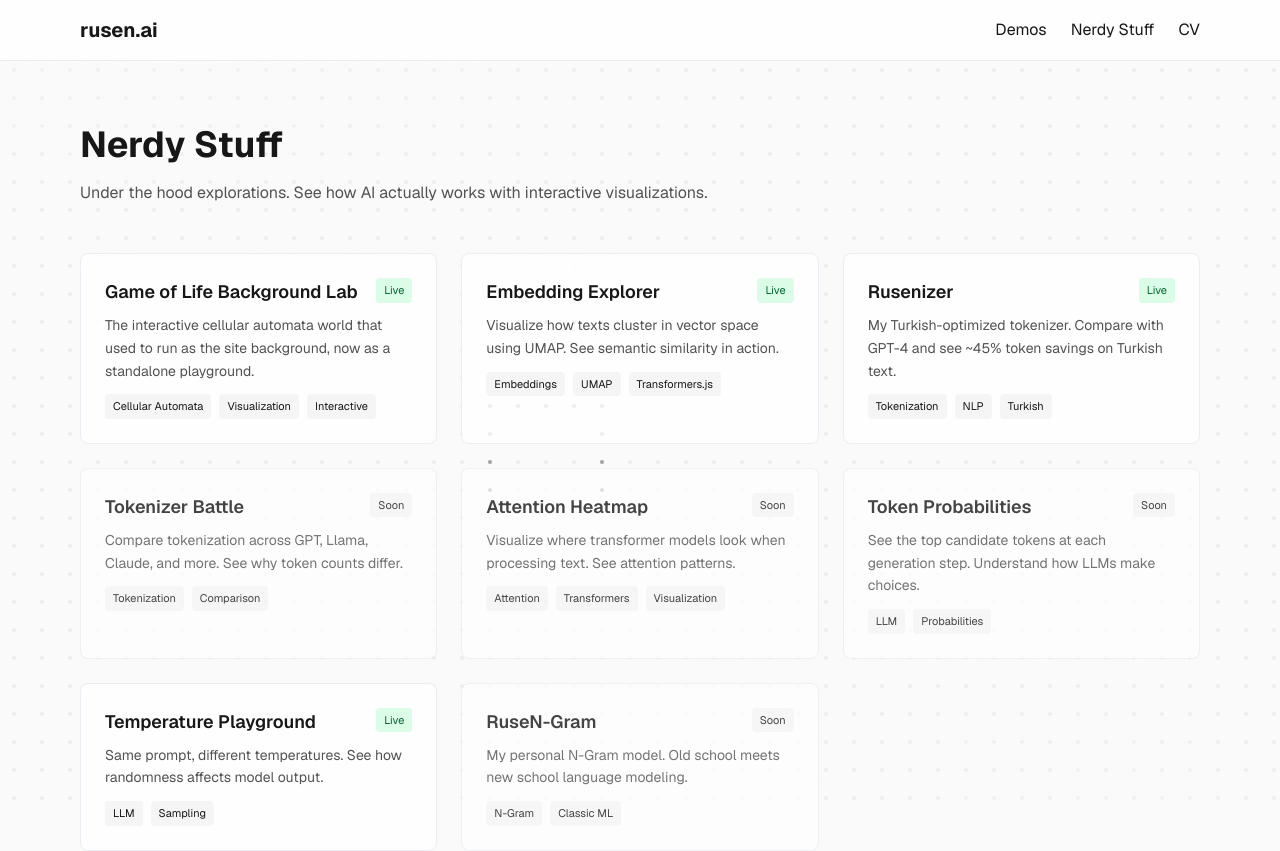
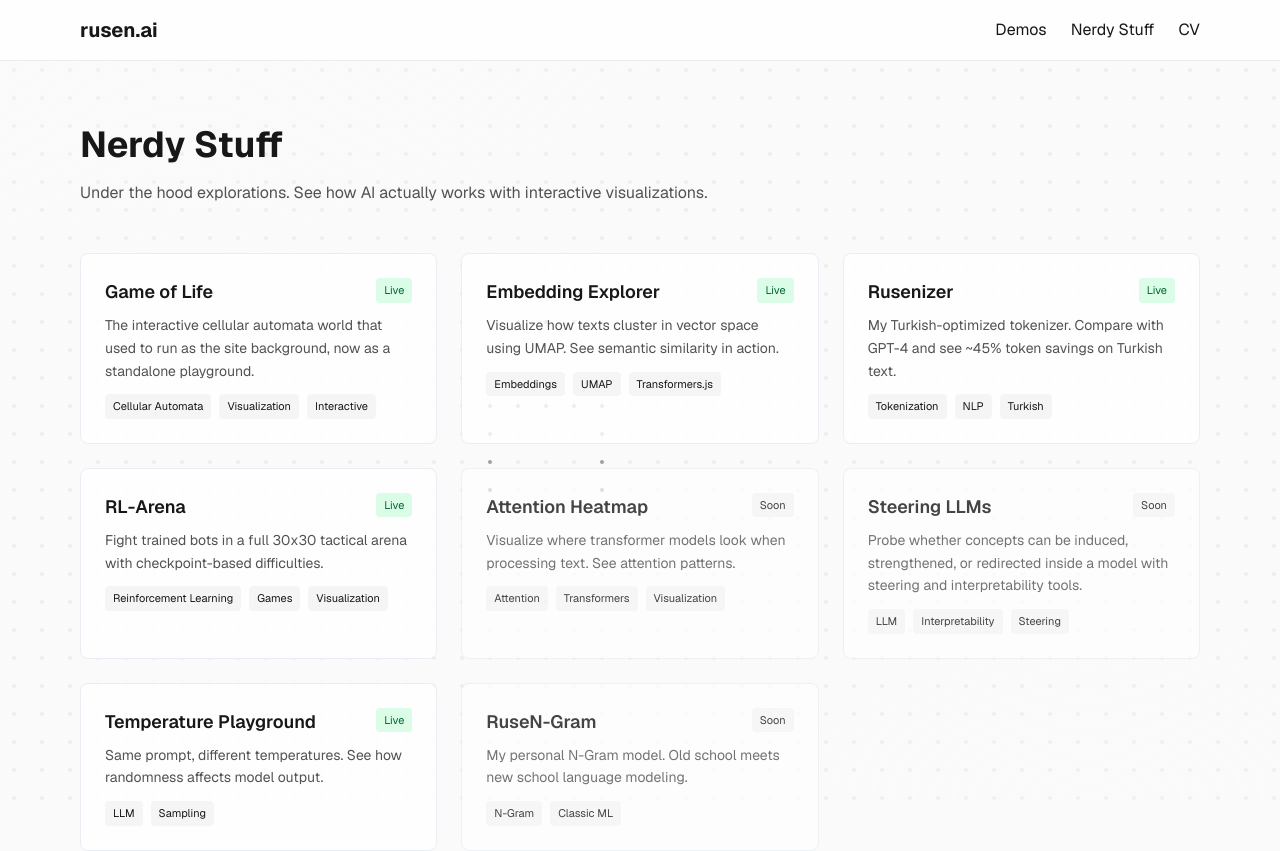
Before and after one commit to rusenbb/rusen-ai, a Next.js app: page /nerdy-stuff in a window 1280 px wide. Shown: the top 851 px of the page. Built offline with nearby package versions, Linux system fonts and the light colour scheme.

Commit message:
Use project registry on nerdy-stuff index

```diff
--- a/src/app/nerdy-stuff/page.tsx
+++ b/src/app/nerdy-stuff/page.tsx
@@ -1,6 +1,9 @@
 import DemoCard from "../components/DemoCard";
+import { getProjectPath, getProjectsByCollection } from "@/lib/projects";
 
 export default function NerdyStuffPage() {
+  const nerdyProjects = getProjectsByCollection("nerdy-stuff");
+
   return (
     <div className="max-w-6xl mx-auto px-4 py-10 sm:py-12 md:py-16">
       <h1 className="text-3xl sm:text-4xl font-bold mb-3 sm:mb-4">Nerdy Stuff</h1>
@@ -9,62 +12,16 @@ export default function NerdyStuffPage() {
       </p>
 
       <div className="grid md:grid-cols-2 lg:grid-cols-3 gap-4 sm:gap-6">
-        <DemoCard
-          title="Game of Life Background Lab"
-          description="The interactive cellular automata world that used to run as the site background, now as a standalone playground."
-          href="/nerdy-stuff/game-of-life"
-          tags={["Cellular Automata", "Visualization", "Interactive"]}
-          status="live"
-        />
-        <DemoCard
-          title="Embedding Explorer"
-          description="Visualize how texts cluster in vector space using UMAP. See semantic similarity in action."
-          href="/nerdy-stuff/embedding-explorer"
-          tags={["Embeddings", "UMAP", "Transformers.js"]}
-          status="live"
-        />
-        <DemoCard
-          title="Rusenizer"
-          description="My Turkish-optimized tokenizer. Compare with GPT-4 and see ~45% token savings on Turkish text."
-          href="/nerdy-stuff/rusenizer"
-          tags={["Tokenization", "NLP", "Turkish"]}
-          status="live"
-        />
-        <DemoCard
-          title="Tokenizer Battle"
-          description="Compare tokenization across GPT, Llama, Claude, and more. See why token counts differ."
-          href="/nerdy-stuff/tokenizer-battle"
-          tags={["Tokenization", "Comparison"]}
-          status="coming-soon"
-        />
-        <DemoCard
-          title="Attention Heatmap"
-          description="Visualize where transformer models look when processing text. See attention patterns."
-          href="/nerdy-stuff/attention-heatmap"
-          tags={["Attention", "Transformers", "Visualization"]}
-          status="coming-soon"
-        />
-        <DemoCard
-          title="Token Probabilities"
-          description="See the top candidate tokens at each generation step. Understand how LLMs make choices."
-          href="/nerdy-stuff/token-probabilities"
-          tags={["LLM", "Probabilities"]}
-          status="coming-soon"
-        />
-        <DemoCard
-          title="Temperature Playground"
-          description="Same prompt, different temperatures. See how randomness affects model output."
-          href="/nerdy-stuff/temperature-playground"
-          tags={["LLM", "Sampling"]}
-          status="live"
-        />
-        <DemoCard
-          title="RuseN-Gram"
-          description="My personal N-Gram model. Old school meets new school language modeling."
-          href="/nerdy-stuff/rusen-gram"
-          tags={["N-Gram", "Classic ML"]}
-          status="coming-soon"
-        />
+        {nerdyProjects.map((project) => (
+          <DemoCard
+            key={project.id}
+            title={project.title}
+            description={project.summary}
+            href={getProjectPath(project)}
+            tags={project.tags}
+            status={project.status}
+          />
+        ))}
       </div>
     </div>
   );
```
